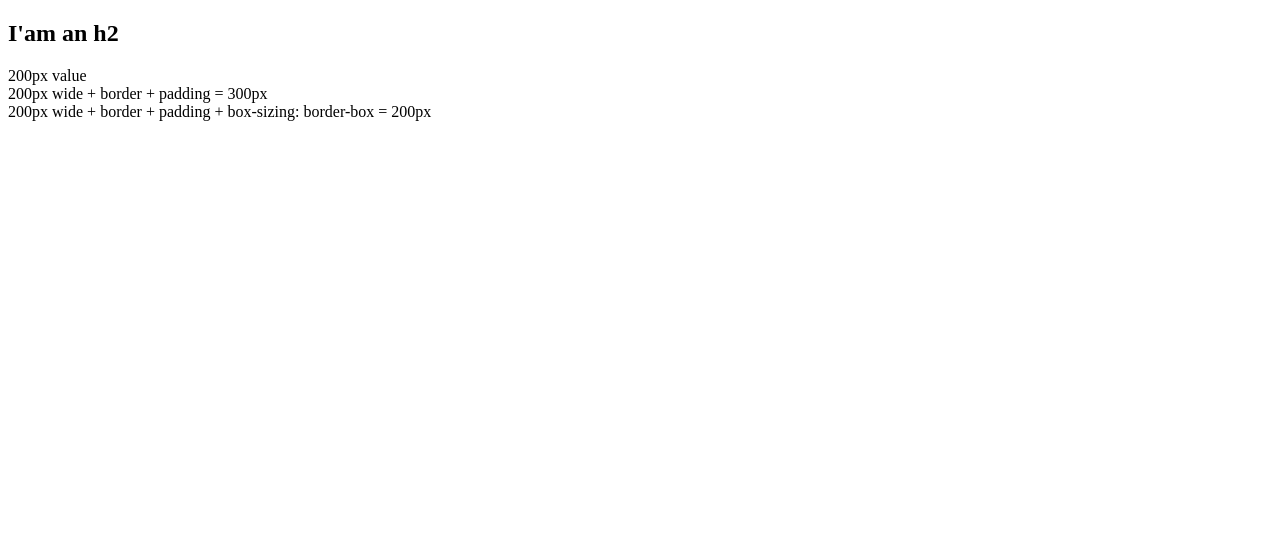
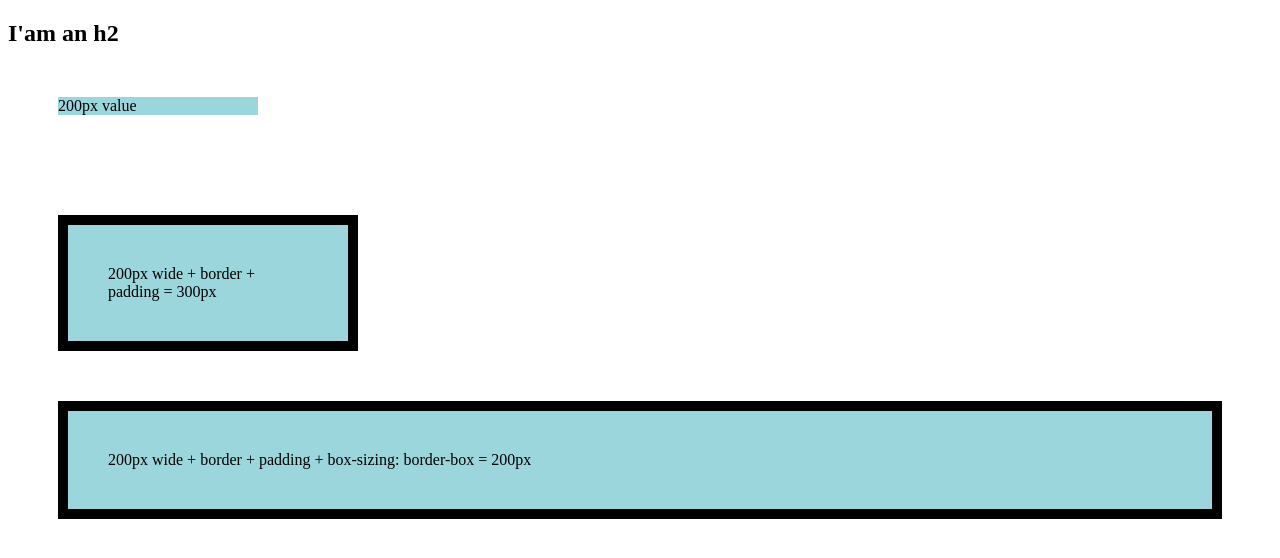
Before and after one commit to Reffin/Intermediate-CSS, a plain HTML site: page index.html in a window 1280 px wide. Drawn offline with Linux system fonts and the light colour scheme.

Commit message:
Make .test-box-sizing display as auto

```diff
--- /dev/null
+++ b/css/style.css
@@ -0,0 +1,15 @@
+.test-box {
+    background: #9bd6dd;
+    margin: 50px;
+    width: 200px;
+}
+
+.test-box-nosizing {
+    border: 10px solid #000;
+    padding: 40px;
+}
+
+.test-box-sizing {
+    box-sizing: border-box;
+    width: auto;
+}
--- a/index.html
+++ b/index.html
@@ -5,18 +5,22 @@
 <meta charset="UTF-8" />
 <meta http-equiv="X-UA-Compatible" content="IE=edge" />
 <meta name="viewport" content="width=device-width, initial-scale=1.0" />
+<link rel="stylesheet" href="css/style.css"/>
 <title>Intermediate CSS</title>
+
+
 </head>
+
 <body>
 <h2>I'am an h2</h2>
 
 <div class="test-box">200px value</div>
 
-<div class="test-box test-box-nosizing">
+<div style="margin-top: 100px" class="test-box test-box-nosizing">
 200px wide + border + padding = 300px
 </div>
 
-<div class="text-box test-box-nosizing text-box-sizing">
+<div class="test-box test-box-nosizing test-box-sizing">
 200px wide + border + padding + box-sizing: border-box = 200px
 </div>
 </body>
```
